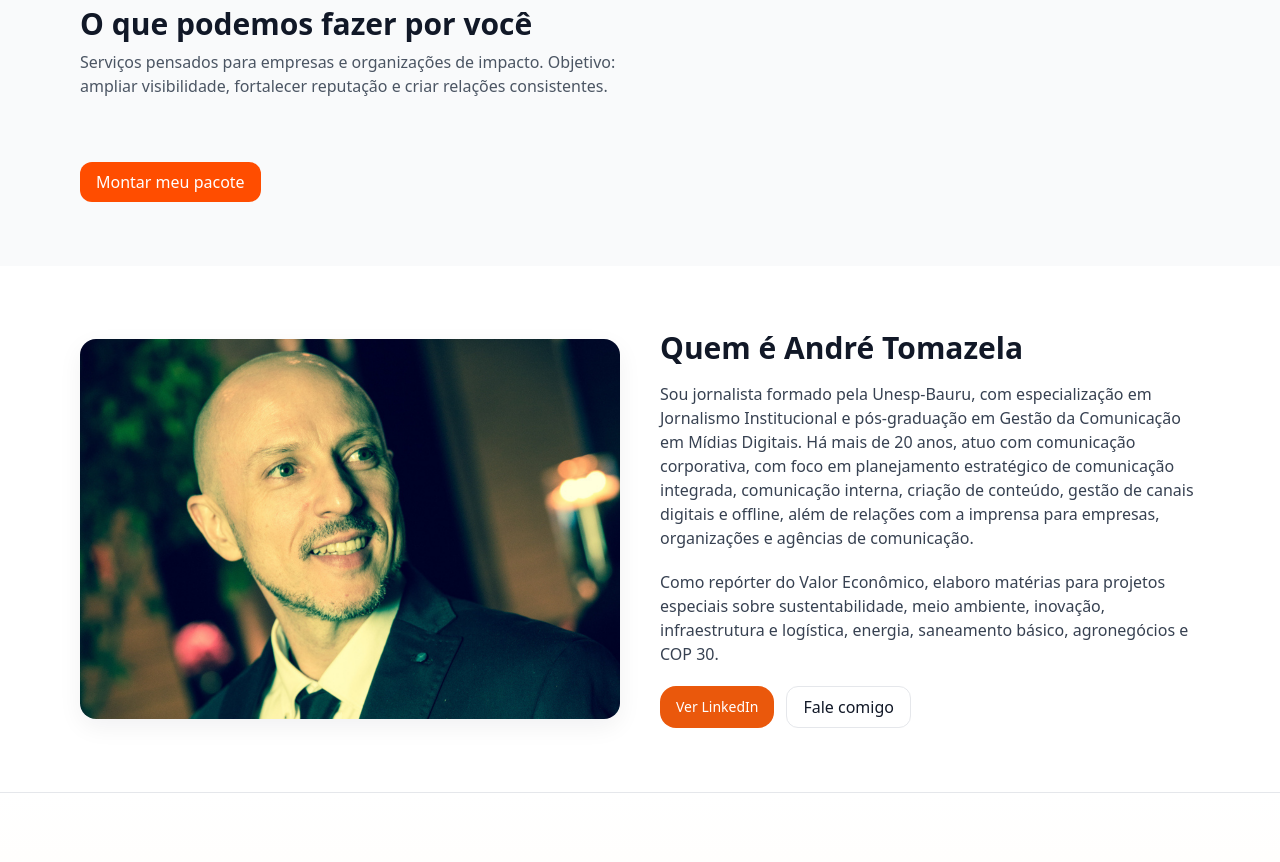
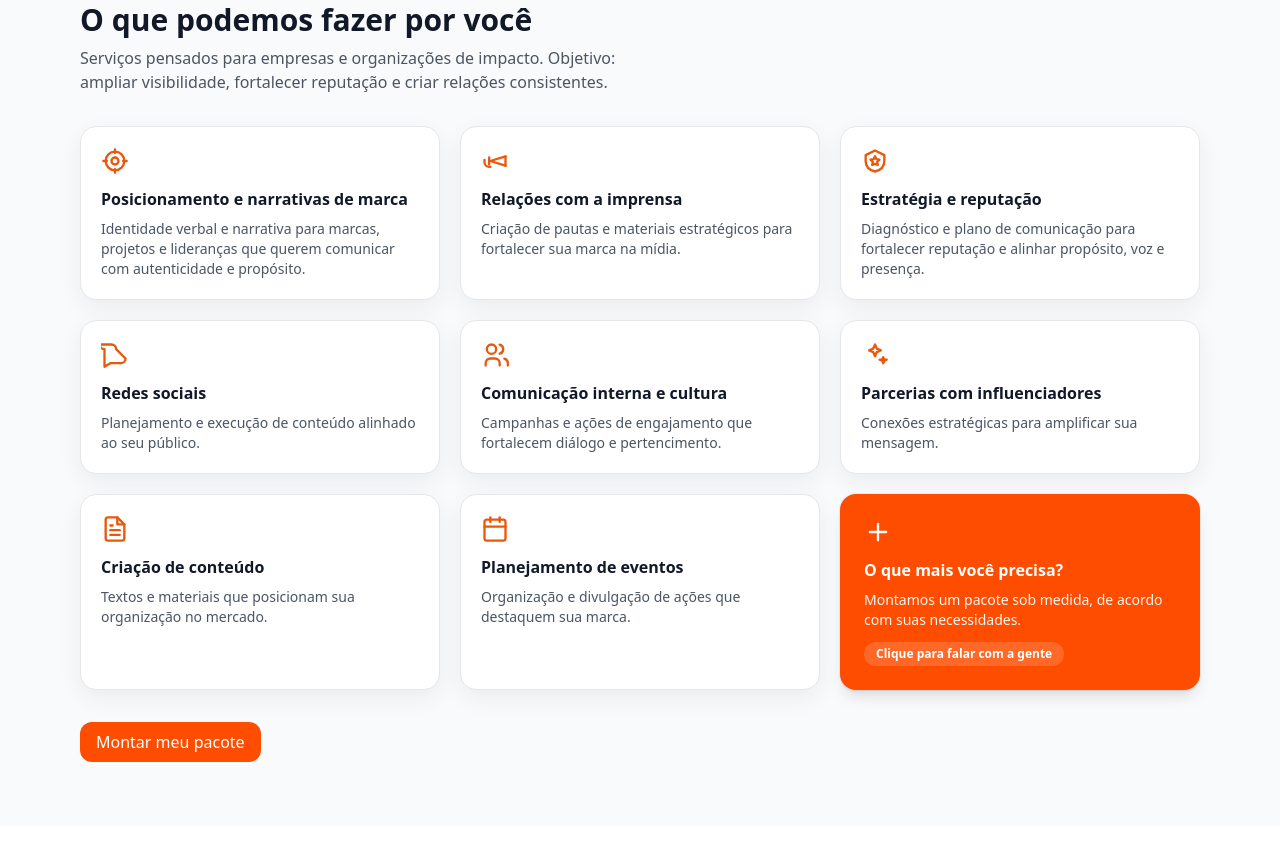
Before and after one commit to andretomazela-dev/integrado, a Next.js app: page / in a window 1280 px wide. Shown: the part 720-1582 px from the top of the page. Built offline with nearby package versions, Linux system fonts and the light colour scheme.

Commit message:
Update page.jsx

```diff
--- a/app/page.jsx
+++ b/app/page.jsx
@@ -82,9 +82,7 @@ export default function Home() {
             Estratégia que posiciona, conteúdo que conecta e relações que abrem
             portas. Clareza, método e propósito em cada projeto.
           </p>
-
-          {/* CTAs */}
-          <div className="mt-6 flex flex-wrap gap-3">
+          <div className="mt-6 flex gap-3">
             <a
               href="#servicos"
               onClick={(e) => {
@@ -95,15 +93,7 @@ export default function Home() {
             >
               Ver serviços
             </a>
-
-            <Link
-              href="/manifesto"
-              className="inline-flex items-center rounded-2xl border-2 border-[#FF4D00] text-[#FF4D00] bg-white px-4 py-2 font-medium hover:bg-orange-50 transition"
-            >
-              Leia nosso manifesto
-            </Link>
           </div>
-
           <p className="mt-6 text-sm text-gray-600">
             São Paulo • Brasil •{" "}
             <a className="underline" href="mailto:andre@andretomazela.com.br">
@@ -135,8 +125,154 @@ export default function Home() {
           </p>
 
           <div className="mt-8 grid sm:grid-cols-2 lg:grid-cols-3 gap-5">
-            {/* todos os cards seguem iguais */}
-            {/* ... */}
+            {/* 1 */}
+            <div className="card">
+              <div className="mb-3 text-orange-600">
+                <svg width="28" height="28" viewBox="0 0 24 24" fill="none" stroke="currentColor" strokeWidth="2" strokeLinecap="round" strokeLinejoin="round">
+                  <circle cx="12" cy="12" r="8"></circle>
+                  <circle cx="12" cy="12" r="3"></circle>
+                  <path d="M12 2v3M12 19v3M2 12h3M19 12h3"></path>
+                </svg>
+              </div>
+              <h3 className="font-semibold">Posicionamento e narrativas de marca</h3>
+              <p className="text-sm text-gray-600 mt-2">
+                Identidade verbal e narrativa para marcas, projetos e lideranças
+                que querem comunicar com autenticidade e propósito.
+              </p>
+            </div>
+
+            {/* 2 */}
+            <div className="card">
+              <div className="mb-3 text-orange-600">
+                <svg width="28" height="28" viewBox="0 0 24 24" fill="none" stroke="currentColor" strokeWidth="2" strokeLinecap="round" strokeLinejoin="round">
+                  <path d="M3 11v2a4 4 0 0 0 4 4h1"></path>
+                  <path d="M21 8v8"></path>
+                  <path d="M7 15v-6"></path>
+                  <path d="M21 8l-13 4"></path>
+                  <path d="M21 16l-13-4"></path>
+                </svg>
+              </div>
+              <h3 className="font-semibold">Relações com a imprensa</h3>
+              <p className="text-sm text-gray-600 mt-2">
+                Criação de pautas e materiais estratégicos para fortalecer sua
+                marca na mídia.
+              </p>
+            </div>
+
+            {/* 3 */}
+            <div className="card">
+              <div className="mb-3 text-orange-600">
+                <svg width="28" height="28" viewBox="0 0 24 24" fill="none" stroke="currentColor" strokeWidth="2" strokeLinecap="round" strokeLinejoin="round">
+                  <path d="M12 3l8 4v5c0 5-3.5 8-8 9-4.5-1-8-4-8-9V7l8-4Z"></path>
+                  <path d="M12 8l1.2 2.4 2.6.4-1.9 1.9.5 2.7L12 14.5 9.6 15.4l.5-2.7-1.9-1.9 2.6-.4L12 8Z"></path>
+                </svg>
+              </div>
+              <h3 className="font-semibold">Estratégia e reputação</h3>
+              <p className="text-sm text-gray-600 mt-2">
+                Diagnóstico e plano de comunicação para fortalecer reputação e
+                alinhar propósito, voz e presença.
+              </p>
+            </div>
+
+            {/* 4 */}
+            <div className="card">
+              <div className="mb-3 text-orange-600">
+                <svg width="28" height="28" viewBox="0 0 24 24" fill="none" stroke="currentColor" strokeWidth="2" strokeLinecap="round" strokeLinejoin="round">
+                  <path d="M21 15a4 4 0 0 1-4 4H8l-5 3V7a4 4 0 0 1-4-4h10a4 4 0 0 1 4 4z"></path>
+                </svg>
+              </div>
+              <h3 className="font-semibold">Redes sociais</h3>
+              <p className="text-sm text-gray-600 mt-2">
+                Planejamento e execução de conteúdo alinhado ao seu público.
+              </p>
+            </div>
+
+            {/* 5 */}
+            <div className="card">
+              <div className="mb-3 text-orange-600">
+                <svg width="28" height="28" viewBox="0 0 24 24" fill="none" stroke="currentColor" strokeWidth="2" strokeLinecap="round" strokeLinejoin="round">
+                  <path d="M16 21v-2a4 4 0 0 0-4-4H8a4 4 0 0 0-4 4v2"></path>
+                  <circle cx="9" cy="7" r="4"></circle>
+                  <path d="M23 21v-2a4 4 0 0 0-3-3.87"></path>
+                  <path d="M16 3.13a4 4 0 0 1 0 7.75"></path>
+                </svg>
+              </div>
+              <h3 className="font-semibold">Comunicação interna e cultura</h3>
+              <p className="text-sm text-gray-600 mt-2">
+                Campanhas e ações de engajamento que fortalecem diálogo e
+                pertencimento.
+              </p>
+            </div>
+
+            {/* 6 */}
+            <div className="card">
+              <div className="mb-3 text-orange-600">
+                <svg width="28" height="28" viewBox="0 0 24 24" fill="none" stroke="currentColor" strokeWidth="2" strokeLinecap="round" strokeLinejoin="round">
+                  <path d="M12 3l1.5 3.5L17 8l-3.5 1.5L12 13l-1.5-3.5L7 8l3.5-1.5L12 3Z"></path>
+                  <path d="M19 14l.8 1.8L22 16l-1.8.8L19 19l-.8-2.2L16 16l2.2-.2L19 14Z"></path>
+                </svg>
+              </div>
+              <h3 className="font-semibold">Parcerias com influenciadores</h3>
+              <p className="text-sm text-gray-600 mt-2">
+                Conexões estratégicas para amplificar sua mensagem.
+              </p>
+            </div>
+
+            {/* 7 */}
+            <div className="card">
+              <div className="mb-3 text-orange-600">
+                <svg width="28" height="28" viewBox="0 0 24 24" fill="none" stroke="currentColor" strokeWidth="2" strokeLinecap="round" strokeLinejoin="round">
+                  <path d="M14 2H6a2 2 0 0 0-2 2v16a2 2 0 0 0 2 2h12a2 2 0 0 0 2-2V8z"></path>
+                  <path d="M14 2v6h6"></path>
+                  <line x1="16" y1="13" x2="8" y2="13"></line>
+                  <line x1="16" y1="17" x2="8" y2="17"></line>
+                  <line x1="10" y1="9" x2="8" y2="9"></line>
+                </svg>
+              </div>
+              <h3 className="font-semibold">Criação de conteúdo</h3>
+              <p className="text-sm text-gray-600 mt-2">
+                Textos e materiais que posicionam sua organização no mercado.
+              </p>
+            </div>
+
+            {/* 8 */}
+            <div className="card">
+              <div className="mb-3 text-orange-600">
+                <svg width="28" height="28" viewBox="0 0 24 24" fill="none" stroke="currentColor" strokeWidth="2" strokeLinecap="round" strokeLinejoin="round">
+                  <rect x="3" y="4" width="18" height="18" rx="2" ry="2"></rect>
+                  <line x1="16" y1="2" x2="16" y2="6"></line>
+                  <line x1="8" y1="2" x2="8" y2="6"></line>
+                  <line x1="3" y1="10" x2="21" y2="10"></line>
+                </svg>
+              </div>
+              <h3 className="font-semibold">Planejamento de eventos</h3>
+              <p className="text-sm text-gray-600 mt-2">
+                Organização e divulgação de ações que destaquem sua marca.
+              </p>
+            </div>
+
+            {/* 9 — CTA invertido */}
+            <div
+              className="rounded-2xl p-6 bg-[#FF4D00] text-white shadow-lg hover:opacity-90 transition cursor-pointer ring-1 ring-black/5 focus:outline-none focus:ring-2 focus:ring-offset-2 focus:ring-[#FF4D00]"
+              role="button"
+              tabIndex={0}
+              onClick={() => scrollToId("#contato")}
+              onKeyDown={(e) => e.key === "Enter" && scrollToId("#contato")}
+              aria-label="Montamos um pacote sob medida — fale com a gente"
+            >
+              <div className="mb-3">
+                <svg width="28" height="28" viewBox="0 0 24 24" fill="none" stroke="currentColor" strokeWidth="2" strokeLinecap="round" strokeLinejoin="round">
+                  <path d="M12 5v14M5 12h14"></path>
+                </svg>
+              </div>
+              <h3 className="font-semibold">O que mais você precisa?</h3>
+              <p className="text-sm mt-2 opacity-95">
+                Montamos um pacote sob medida, de acordo com suas necessidades.
+              </p>
+              <span className="mt-3 inline-block text-xs font-semibold bg-white/15 rounded-full px-3 py-1">
+                Clique para falar com a gente
+              </span>
+            </div>
           </div>
 
           <a
@@ -155,8 +291,9 @@ export default function Home() {
       {/* SOBRE */}
       <section id="sobre" className="py-14 md:py-16 bg-white scroll-mt-28">
         <div className="container grid md:grid-cols-2 gap-10 items-center">
-          {/* FOTO */}
+          {/* FOTO – mobile 1:1 com foco no topo; desktop com alturas e foco no topo */}
           <div className="rounded-2xl overflow-hidden shadow-card bg-white">
+            {/* Mobile (até md): quadrada 1:1 com cover e foco no topo */}
             <div className="relative aspect-square md:hidden">
               <Image
                 src="/andretomazelafoto.png"
@@ -167,6 +304,7 @@ export default function Home() {
                 sizes="100vw"
               />
             </div>
+            {/* Desktop (md+): mantém visual, mas com foco no topo e leve ajuste de altura */}
             <div className="hidden md:flex md:items-center md:justify-center">
               <Image
                 src="/andretomazelafoto.png"
@@ -181,26 +319,24 @@ export default function Home() {
           </div>
 
           <div>
-            <h2 className="text-2xl md:text-3xl font-bold mb-4">
-              Quem é André Tomazela
-            </h2>
+            <h2 className="text-2xl md:text-3xl font-bold mb-4">Quem é André Tomazela</h2>
+
             <div className="text-gray-700 space-y-5">
-              <p>
-                Sou jornalista formado pela Unesp-Bauru, com especialização em
-                Jornalismo Institucional e pós-graduação em Gestão da
-                Comunicação em Mídias Digitais. Há mais de 20 anos, atuo com
-                comunicação corporativa, com foco em planejamento estratégico de
-                comunicação integrada, comunicação interna, criação de conteúdo,
-                gestão de canais digitais e offline, além de relações com a
-                imprensa para empresas, organizações e agências de comunicação.
-              </p>
-              <p>
-                Como repórter do Valor Econômico, elaboro matérias para projetos
-                especiais sobre sustentabilidade, meio ambiente, inovação,
-                infraestrutura e logística, energia, saneamento básico,
-                agronegócios e COP 30.
-              </p>
-            </div>
+          <p>
+            Sou jornalista formado pela Unesp-Bauru, com especialização em Jornalismo
+            Institucional e pós-graduação em Gestão da Comunicação em Mídias Digitais.
+            Há mais de 20 anos, atuo com comunicação corporativa, com foco em
+            planejamento estratégico de comunicação integrada, comunicação interna,
+            criação de conteúdo, gestão de canais digitais e offline, além de relações
+            com a imprensa para empresas, organizações e agências de comunicação.
+          </p>
+
+          <p>
+            Como repórter do Valor Econômico, elaboro matérias para projetos especiais
+            sobre sustentabilidade, meio ambiente, inovação, infraestrutura e logística,
+            energia, saneamento básico, agronegócios e COP 30.
+          </p>
+        </div>
 
             <div className="mt-5 flex flex-wrap gap-3">
               <Link
@@ -265,7 +401,7 @@ export default function Home() {
                 className={`md:col-span-3 ${inputCls}`}
               />
 
-              {/* Honeypot */}
+              {/* Honeypot invisível */}
               <input
                 type="text"
                 name="website"
@@ -301,17 +437,11 @@ export default function Home() {
               andre@andretomazela.com.br
             </a>
             <span>•</span>
-            <a
-              className="underline"
-              href="https://wa.me/message/TUNCL3KFQIECM1"
-            >
+            <a className="underline" href="https://wa.me/message/TUNCL3KFQIECM1">
               WhatsApp
             </a>
             <span>•</span>
-            <a
-              className="underline"
-              href="https://www.linkedin.com/in/tomazela/"
-            >
+            <a className="underline" href="https://www.linkedin.com/in/tomazela/">
               LinkedIn
             </a>
           </div>
```
